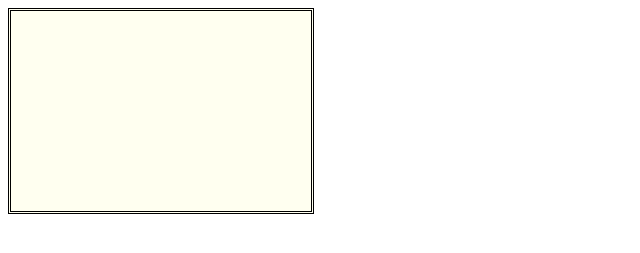
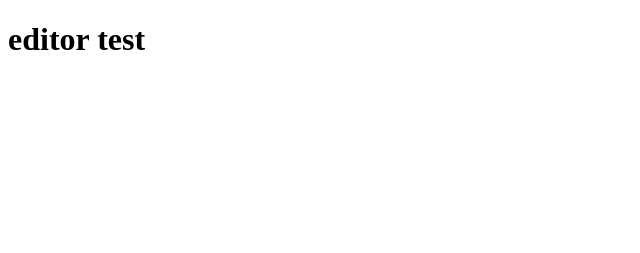
Before and after one commit to Uginim/ToyProjects, a plain HTML site: page HTMLEditor/editor.html in a window 1280 px wide. Shown: the whole page, without its empty margins (0-640 px from the left). Drawn offline with Linux system fonts and the light colour scheme.

Commit message:
refactor: Editor 코드 새로만듬

```diff
--- a/HTMLEditor/editor.html
+++ b/HTMLEditor/editor.html
@@ -6,59 +6,100 @@
     <meta http-equiv="X-UA-Compatible" content="ie=edge">
     <title>Editor</title>
     <style>
-        .editor{
-            width:300px;
-            height: 200px;
-            background-color:ivory;
-            border-style:double;
+        @keyframes cursor-blink {
+            from{
+                width:0.05em;
+                background-color: black;
             }
-        .cursor{
-            width:1px;
-            height:1.2em;
-            background-color:black;
+            to{
+                border: none;
+            }
+        }
+        .uginim-editor>.editor-extra-elements{
+            position: relative;
+        }
+        .uginim-editor.active>.editor-extra-elements>.cursor{
+            position:absolute;
+            /* border-left:solid black 1px; */
+            height: 1.2em;
+            top:2em;
+            left:2em;
+            animation: cursor-blink 1400ms ease-in-out infinite;
+        }
+        .uginim-editor>.editor-content{
+            width:40em;
+            height: 10em;
+            padding:0.3em;
+        }
+        .uginim-editor:focus>.editor-content{
+
         }
     </style>
-</head>
-<body>
-    <div class="editor">
+    <script>
+        window.addEventListener('load',init);
+        function init (){
+            function Editor (selector){
+                if(typeof selector !=='string')
+                    throw 'not string';
+                // 처음 선택자
+                this.selector= selector;
+                // selecter
+                this.element = document.querySelector(selector);
+                var previousClassList = this.element.classList; // 기존 DOM객체의 className 저장
+                var previousId = this.element.id; // 기존 DOM객체의 id 저장
+                var parentNode = this.element.parentNode;
+                var nodeIndex;
+                var editor = this;
+                this.cursor={
+                    line:0,
+                    column:0,
+                };
+                // 현재 DOM객체의 index찾기
+                for( nodeIndex=0;nodeIndex<parentNode.childNodes.length;nodeIndex++){
+                    if(this.element===parentNode.childNodes[nodeIndex]){
+                        break;
+                    }
+                }
+                //바꾸기
+                this.element.outerHTML
+                    = `<div class="uginim-editor">
+                            <header class="editor-header"></header>
+                            <div class="editor-extra-elements">
+                                <div class="cursor"></div>
+                            </div>
+                            <div class="editor-content"></div>
+                        </div>`
+                var element = this.element = parentNode.childNodes[nodeIndex]; // outerHTML로 바뀐 DOM을 가져옴
+                this.cursor.element = this.element.querySelector('.editor-extra-elements>.cursor'); // cursor
 
-    </div>
-    <!-- <input class="focusTest" type="text"> -->
-</body>
-<script>
-    // 모든 커서를 지움
-    function removeAllCursors(editor){
-        var cursors = editor.querySelectorAll('.cursor');
-        Array.prototype.map.call(cursors,function(cursor){
-            editor.removeChild(cursor);
+                previousClassList.forEach((className)=>{
+                    this.element.classList.add(className);
                 });
-    }
+                this.element.id = previousId;
 
-    var value = '';
-    var editor = document.querySelector('.editor');
-    editor.setAttribute('tabindex',1);
-    var divContentBody = document.createElement('div');
-    divContentBody.className = "contentbody"
-    editor.appendChild(divContentBody);
-    editor.addEventListener('click',function (e) {
+                this.element.addEventListener('click',(e)=>{
                     e.currentTarget.focus();
                 });
-    // 라인element 추가
-    function addNewLine(lineIndex,editor){
-        var contentBody = editor.querySelector('.contentbody');
-        // contentBody.
-        // 라인 생성
 
-        var divLines = document.createElement('div');
-        editor.insertBefore(divLines)
-    }
-    // 현재 라인 찾기
-    function getCurrentLineNumber(editor,line) {
-        var contentBody = editor.querySelector('.contentbody');
-        return
+                this.element.addEventListener('focusin',(e)=>{
+                    e.currentTarget.classList.add('active');
+                    // 라인이 없을 경우 라인 추가
+                });
+
+                this.element.addEventListener('focusout',(e)=>{
+                    e.currentTarget.classList.remove('active');
+                });
+
+                this.element.setAttribute('tabindex',0); // focus를 받기 위함
+
+                this.lines = [];
+                // line 추가
+                this.resetCursorsPosition = () => {
+                    this.cursor.element.style.top = this.cursor.line+'em';
+                    this.cursor.element.style.left = this.cursor.column+'em';
                 }
                 // 키 입력
-    editor.addEventListener('keydown',function (e) {
+                this.element.addEventListener('keydown',(e) => {
                     console.log('onkeydown',e.keyCode,value);
                     // backspace key
                     if(e.keyCode === 8){
@@ -77,32 +118,21 @@
                     editor.innerHTML = editor.innerHTML + String.fromCharCode(e.keyCode);
 
                 });
+            }
 
-    editor.addEventListener('focus',function (e) {
+            var editor = new Editor('.my-editor');
+            editor.resetCursorsPosition();
 
-        // 커서 생성
-        removeAllCursors(e.currentTarget);
-        var cursor = document.createElement('div');
-        cursor.className='cursor';
-        e.currentTarget.appendChild(cursor);
-    });
 
-    editor.addEventListener('focusout',function(e){
 
-        removeAllCursors(e.currentTarget);
-    });
-
-    setInterval(function(){
-        var cursors = document.querySelectorAll('.cursor');
-
-        console.log('interval',cursors);
-        Array.prototype.map.call(cursors,function(cursor){
-            if(cursor.style.visibility === 'visible')
-                cursor.style.visibility='hidden';
-            else
-                cursor.style.visibility = 'visible';
-        });
-    },500)
+        }
 
     </script>
+</head>
+<body>
+    <h1>editor test</h1>
+    <div class="my-editor" id="my-editorid"></div>
+
+</body>
+
 </html>
```
Also changed, not shown: HTMLEditor/older-editor.html (added, +109 -0 lines), Calculator/calculator.js (line endings or trailing spaces). Lines whose indentation alone changed are shown as unchanged.
